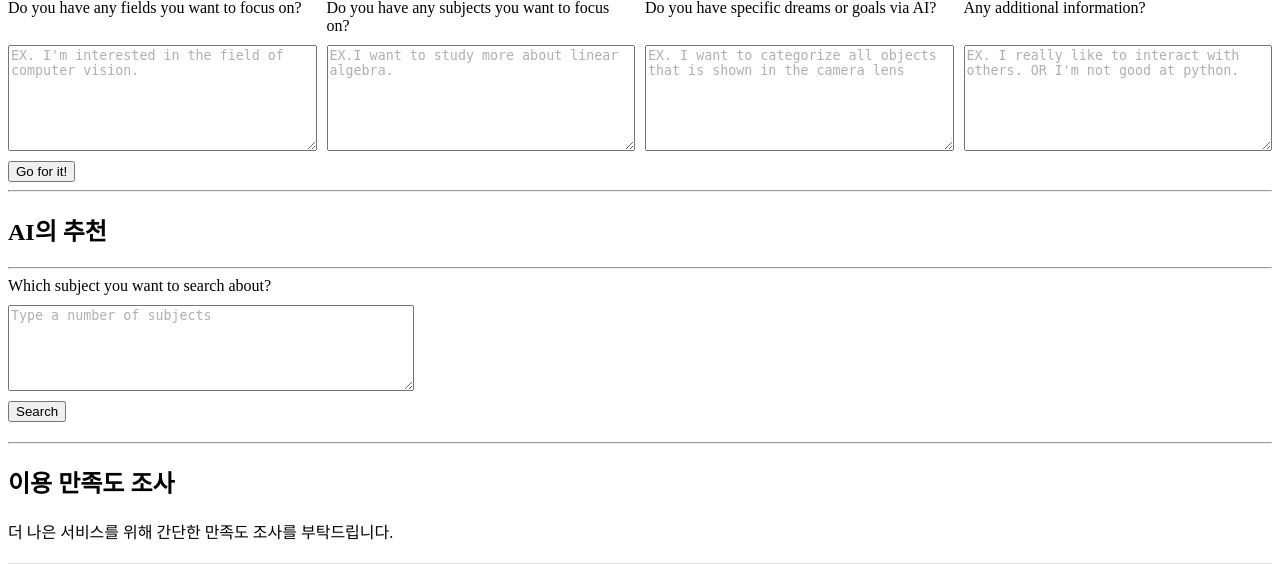
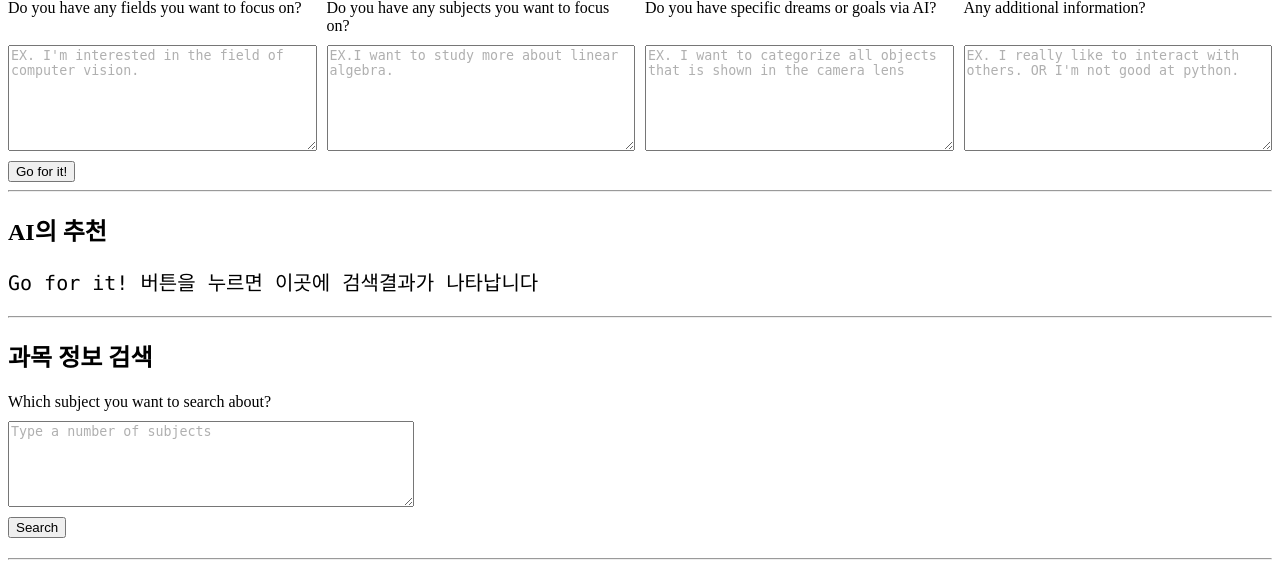
Before and after one commit to HaeSeongHI/Teamproject, a Flask app: page / in a window 1280 px wide. Shown: the part 154-718 px from the top of the page. Run offline with Flask 3, Linux system fonts and the light colour scheme.

Commit message:
html 가독성 업

```diff
--- a/templates/index.html
+++ b/templates/index.html
@@ -102,8 +102,9 @@
 
     <hr><!--이건 그냥 줄긋기-->
     <h2>AI의 추천</h2>
-    <pre>{{ answer }}</pre>
+    <pre>{{ answer or 'Go for it! 버튼을 누르면 이곳에 검색결과가 나타납니다' }}</pre>
     <hr>
+    <h2>과목 정보 검색</h2>
     <form method="post">
         <div class = "label-row">
             <label for = "search_subject">Which subject you want to search about?</label>
```
